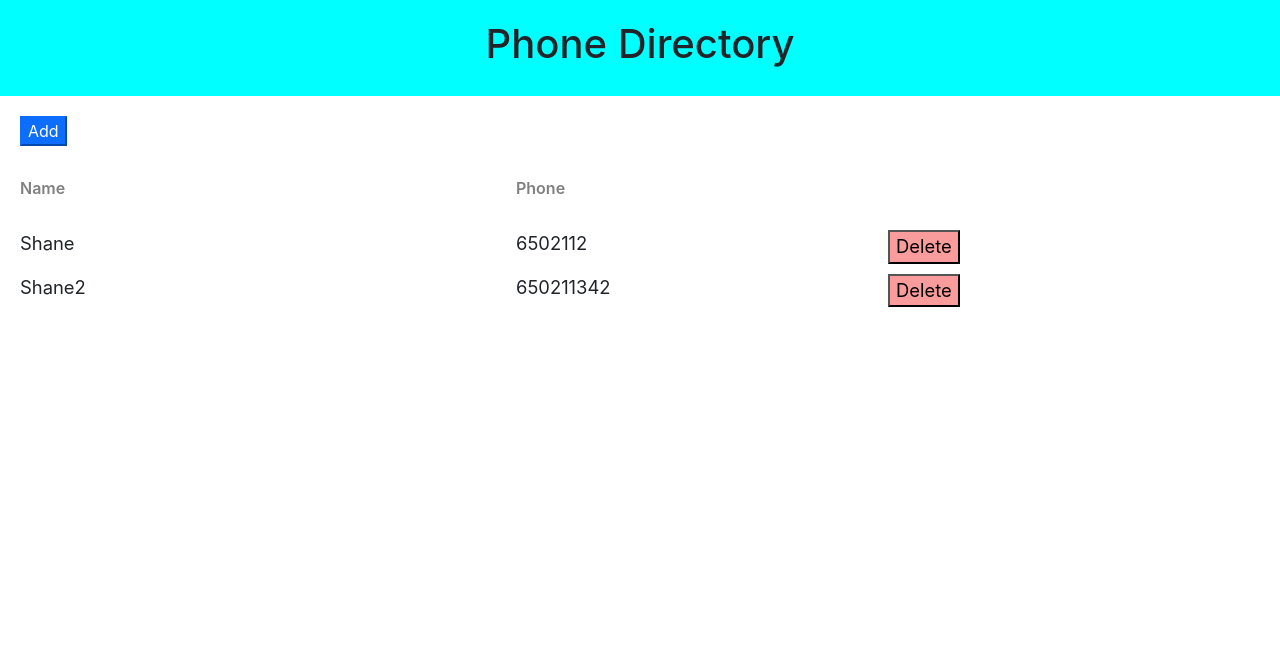
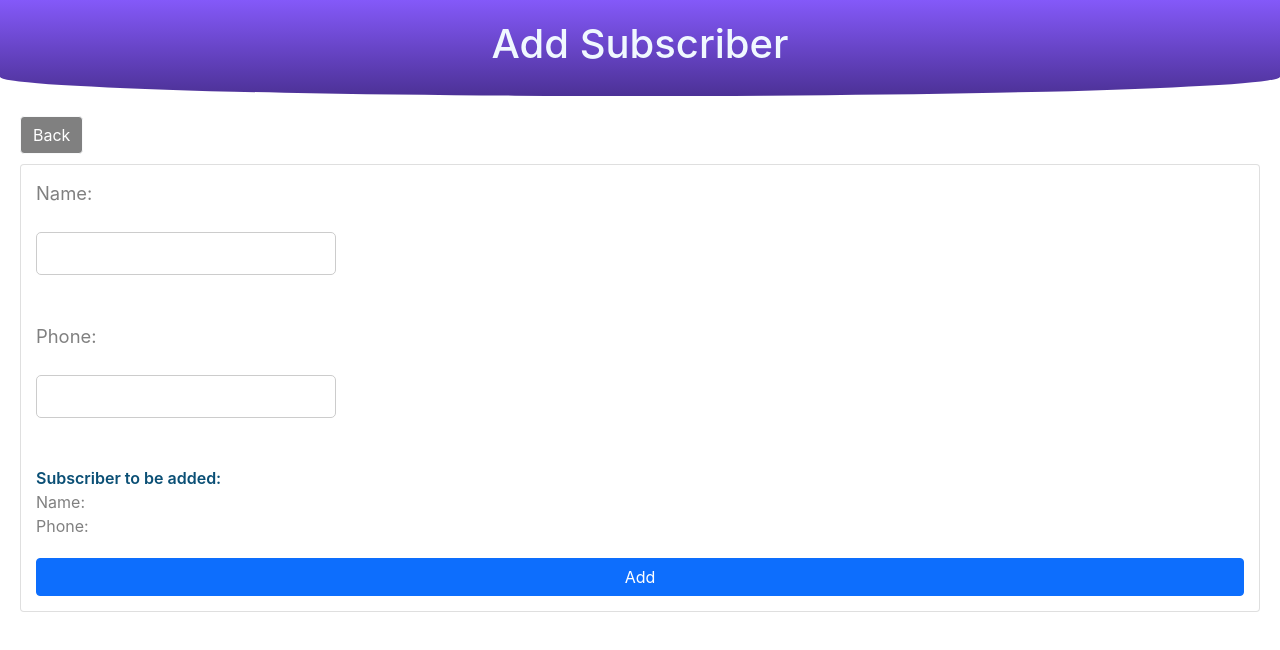
Before and after one commit to shane-abh/Phone-Directory, a React (Create React App) app: page /add in a window 1280 px wide. Shown: the top 650 px of the page. Built offline with nearby package versions, Linux system fonts and the light colour scheme.

Commit message:
Complete working app

```diff
--- a/package.json
+++ b/package.json
@@ -8,6 +8,8 @@
     "@testing-library/user-event": "^13.5.0",
     "react": "^18.2.0",
     "react-dom": "^18.2.0",
+    "react-router": "^4.3.1",
+    "react-router-dom": "^4.3.1",
     "react-scripts": "5.0.1",
     "web-vitals": "^2.1.4"
   },
--- a/src/AddSubsciber.js
+++ /dev/null
@@ -1,59 +0,0 @@
-import React, {Component} from "react";
-import Header from "./Header";
-import './AddSubscriber.css';
-
-class AddSubscriber extends Component{
-
-    constructor(){
-
-        super();
-        this.state = {
-            id: 0,
-            name: '',
-            phone: ''
-        }
-    }
-
-    inputChangeHandler = (e) => {
-        const state = this.state;
-        state[e.target.name] = e.target.value;
-        this.setState(state);
-        console.log(this.state);
-    }
-
-    onFormSubmitted = (e) => {
-        e.preventDefault();
-        this.props.addSubsciberHandler(this.state);
-        this.setState({id: 0,name:"",phone:"" });
-    }
-
-    render(){
-        const{name,phone} = this.state;
-        return(
-            <div>
-                <Header heading="Add Subscriber"></Header>
-                <div className="component-body-container">
-                    <button className="custom-btn">Back</button>
-
-                    <form className="subscriber-form" onSubmit={this.onFormSubmitted.bind(this)}>
-                        <label htmlFor="name" className="label-control">Name: </label><br/>
-                        <input id="name" type="text" className="input-control" name = "name" onChange={this.inputChangeHandler}/><br/><br/>
-
-                        <label htmlFor="phone" className="label-control">Phone: </label><br/>
-                        <input id="phone" type="text" className="input-control" name = "phone" onChange={this.inputChangeHandler}/><br/><br/>
-
-                        <div className="subscriber-info-container">
-                            <span className="subscriber-to-add-heading"> Subscriber to be added: </span><br/>
-                            <span className="subscriber-info"> Name: {name} </span><br/>
-                            <span className="subscriber-info"> Phone: {phone}</span><br/>
-                        </div>
-
-                        <button type="submit" className="custom-btn add-btn">Add</button>
-                    </form>
-                </div>
-            </div>
-        )
-    }
-}
-
-export default AddSubscriber;
--- /dev/null
+++ b/src/AddSubscriber.js
@@ -0,0 +1,65 @@
+import React, {Component} from "react";
+import Header from "./Header";
+import './AddSubscriber.css';
+import {Link} from 'react-router-dom';
+
+
+class AddSubscriber extends Component{
+
+    constructor(){
+
+        super();
+        this.state = {
+            id: 0,
+            name: '',
+            phone: ''
+        }
+    }
+
+    inputChangeHandler = (e) => {
+        const state = this.state;
+        state[e.target.name] = e.target.value;
+        this.setState(state);
+        console.log(this.state);
+    }
+
+    onFormSubmit = (e) => {
+        e.preventDefault();
+        this.props.addSubscriberHandler(this.state);
+        this.setState({ id: 0, name: '', phone: ' ' });
+        this.props.history.push("/");
+    }
+
+    render(){
+        const { name, phone } = this.state;
+
+        return (
+            <div>
+                <Header heading="Add Subscriber" />
+                <div className="component-body-container">
+                    <Link to="/">
+                        <button className="btn btn-light" style={{backgroundColor: "grey", color:"white", marginBottom:10}}>Back</button>
+                    </Link>
+
+
+                    <form className="card" style={{padding:15}}onSubmit={this.onFormSubmit.bind(this)}>
+                        <label htmlFor="name" className="label-control">Name: </label><br />
+                        <input id="name" type="text" className="input-control" name="name" onChange={this.inputChangeHandler} /><br /><br />
+                        <label htmlFor="phone" className="label-control">Phone: </label><br />
+                        <input id="phone" type="text" className="input-control" name="phone" onChange={this.inputChangeHandler} /><br /><br />
+
+                        <div className="subscriber-info-container">
+                            <span className="subscriber-to-add-heading">Subscriber to be added: </span><br />
+                            <span className="subscriber-info">Name: {name}</span><br />
+                            <span className="subscriber-info">Phone: {phone}</span><br />
+                        </div>
+
+                        <button type="submit" className="btn btn-primary">Add</button>
+                    </form>
+                </div>
+            </div>
+        )
+    }
+}
+
+export default AddSubscriber;
--- a/src/App.css
+++ /dev/null
@@ -1,37 +0,0 @@
-.btn{
-    background-color: chartreuse;
-}
-
-.component-body-container {
-    padding: 20px;
-}
-
-.grid-container {
-    display: grid;
-    grid-template-columns: 40% 30% auto;
-    margin-bottom: 10px;
-}
-
-.heading-container {
-    margin: 30px 0 30px 0;
-    width: 100%;
-}
-
-.grid-item {
-    background-color: rgba(255, 255, 255, 0.8);
-    font-size: 1.15rem;
-    word-wrap: break-word;
-    padding-right: 10px;
-}
-
-.name-heading, .phone-heading {
-    font-size: 1rem;
-    font-weight: 600;
-    color: #808080;
-
-}
-
-.delete-btn {
-    background-color: #fa9c9c;
-    color: #000;
-}
--- a/src/Header.css
+++ b/src/Header.css
@@ -2,5 +2,8 @@
     text-align: center;
     padding: 20px;
     background-color: aqua;
-
+    background-image: linear-gradient(#8459f9, #4c3196);
+    color: aliceblue;
+    border-bottom-left-radius: 50% 20%;
+    border-bottom-right-radius: 50% 20%;
 }
--- a/src/Header.js
+++ b/src/Header.js
@@ -5,9 +5,11 @@ import './Header.css';
 const Header = function(props){
 
     return(
+
         <div className="header" >
           <h1 >{props.heading}</h1>
         </div>
+
     );
 }
 
--- a/src/PhoneDirectory.js
+++ b/src/PhoneDirectory.js
@@ -1,6 +1,7 @@
 import React, { Component } from "react";
-import AddSubscriber from "./AddSubsciber";
+import AddSubscriber from "./AddSubscriber";
 import ShowSubscriber from "./ShowSubscriber";
+import { BrowserRouter as Router, Route, Routes } from 'react-router-dom'
 
 class PhoneDirectory extends Component {
 
@@ -21,7 +22,20 @@ class PhoneDirectory extends Component {
         }
     }
 
-    addSubsciberHandler = (newSubscriber) => {
+    deleteSubscriberHandler = (subscriberId) => {
+        let subscribersList = this.state.subscribersList;
+        let subscriberIndex = 0;
+        subscribersList.forEach(function (subscriber, index) {
+            if (subscriber.id === subscriberId) {
+                subscriberIndex = index;
+            }
+        }, this);
+        let newSubscribers = subscribersList;
+        newSubscribers.splice(subscriberIndex, 1);
+        this.setState({subscribers: newSubscribers});
+    }
+
+    addSubscriberHandler = (newSubscriber) => {
         let subscribersList = this.state.subscribersList;
         if (subscribersList.length > 0) {
             newSubscriber.id = subscribersList[subscribersList.length - 1].id + 1;
@@ -30,12 +44,24 @@ class PhoneDirectory extends Component {
         }
         subscribersList.push(newSubscriber);
         this.setState({ subscribersList: subscribersList });
-        console.log(this.state.subscribersList);
     }
+
     render() {
         return (
-            // <AddSubscriber addSubsciberHandler={this.addSubsciberHandler} />
-            <ShowSubscriber subscribersList = {this.state.subscribersList}/>
+
+
+
+          <Router>
+
+                <Routes>
+                    <Route  exact path="/"  element={<ShowSubscriber  subscribersList={this.state.subscribersList} deleteSubscriberHandler={this.deleteSubscriberHandler} />}></Route>
+                    {/* <Route  path="/add" render={({history}, props) => <AddSubscriber history={history} {...props} addSubscriberHandler={this.addSubscriberHandler} />} /> */}
+                    <Route  path="/add"  element={<AddSubscriber history={this.history} addSubscriberHandler={this.addSubscriberHandler} /> } ></Route>
+                 </Routes>
+
+
+         </Router>
+
         )
     }
 }
--- a/src/ShowSubscriber.css
+++ b/src/ShowSubscriber.css
@@ -1,6 +1,4 @@
-.btn{
-    background-color: chartreuse;
-}
+
 
 .component-body-container {
     padding: 20px;
--- a/src/ShowSubscriber.js
+++ b/src/ShowSubscriber.js
@@ -1,28 +1,18 @@
 import React, { Component } from 'react';
 import Header from './Header';
 import './ShowSubscriber.css';
+import {Link} from 'react-router-dom';
 
 
-// let subscribers  = [
-    //   {
-    //     id:1,
-    //     name: "Shane",
-    //     phone: "000000000"
-    //   },
-    //   {
-    //     id:2,
-    //     name: "Tom",
-    //     phone: "000000000"
-    //   }
-    // ];
 
 class ShowSubcriber extends Component {
 
 
 
 
-
-
+  onDeletedClick = (subscriberId) => {
+    this.props.deleteSubscriberHandler(subscriberId);
+  }
 
   clickHandler(message){
     alert(message);
@@ -37,7 +27,9 @@ class ShowSubcriber extends Component {
         <Header heading= "Phone Directory"/>
 
         <div className="component-body-container">
-          <button className="btn-primary">Add</button>
+         <Link to="/add">
+            <button className="btn-primary">Add</button>
+          </Link>
 
           <div className="grid-container heading-container">
             <span className="grid-item name-heading">Name</span>
@@ -50,7 +42,7 @@ class ShowSubcriber extends Component {
               <span className="grid-item">{sub.name}</span>
               <span className="grid-item">{sub.phone}</span>
               <span className="grid-item action-btn-container">
-                  <button className="delete-btn" onClick={this.clickHandler.bind(this,"Deleted")}>Delete</button>
+                  <button className="delete-btn" onClick={this.onDeletedClick.bind(this,sub.id)}>Delete</button>
                 </span>
               </div>
 
--- a/src/index.js
+++ b/src/index.js
@@ -1,8 +1,6 @@
 import React from 'react';
-import ReactDOM from 'react-dom/client';
+import  ReactDOM  from 'react-dom';
 import './index.css';
-import ShowSubscriber from './ShowSubscriber';
-import AddSubscriber from './AddSubsciber';
 import reportWebVitals from './reportWebVitals';
 import './Common/common.css'
 import PhoneDirectory from './PhoneDirectory';
```
Also changed, not shown: src/AddSubscriber.css (line endings or trailing spaces), 1 other file (tests, documents, lock files or other folders).
